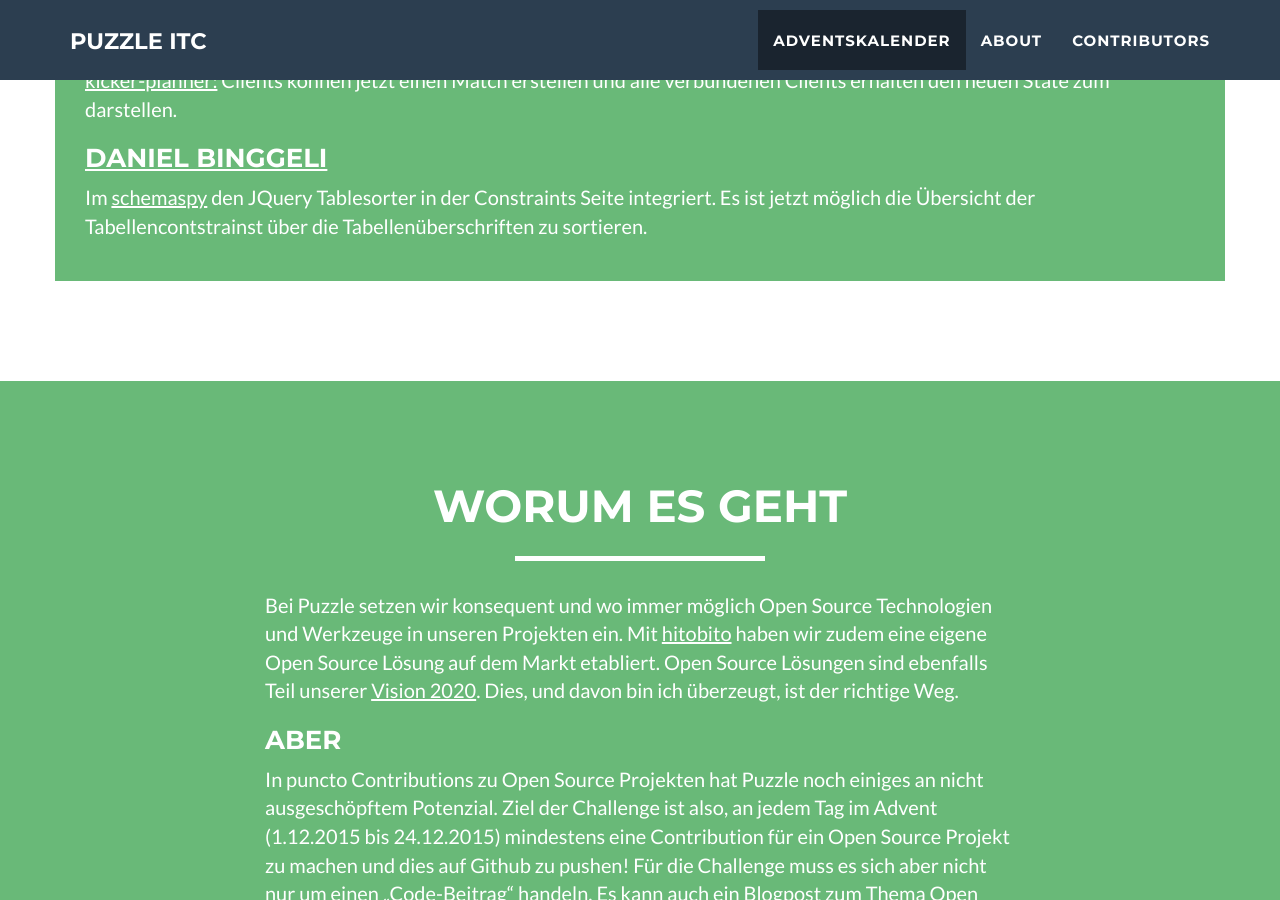
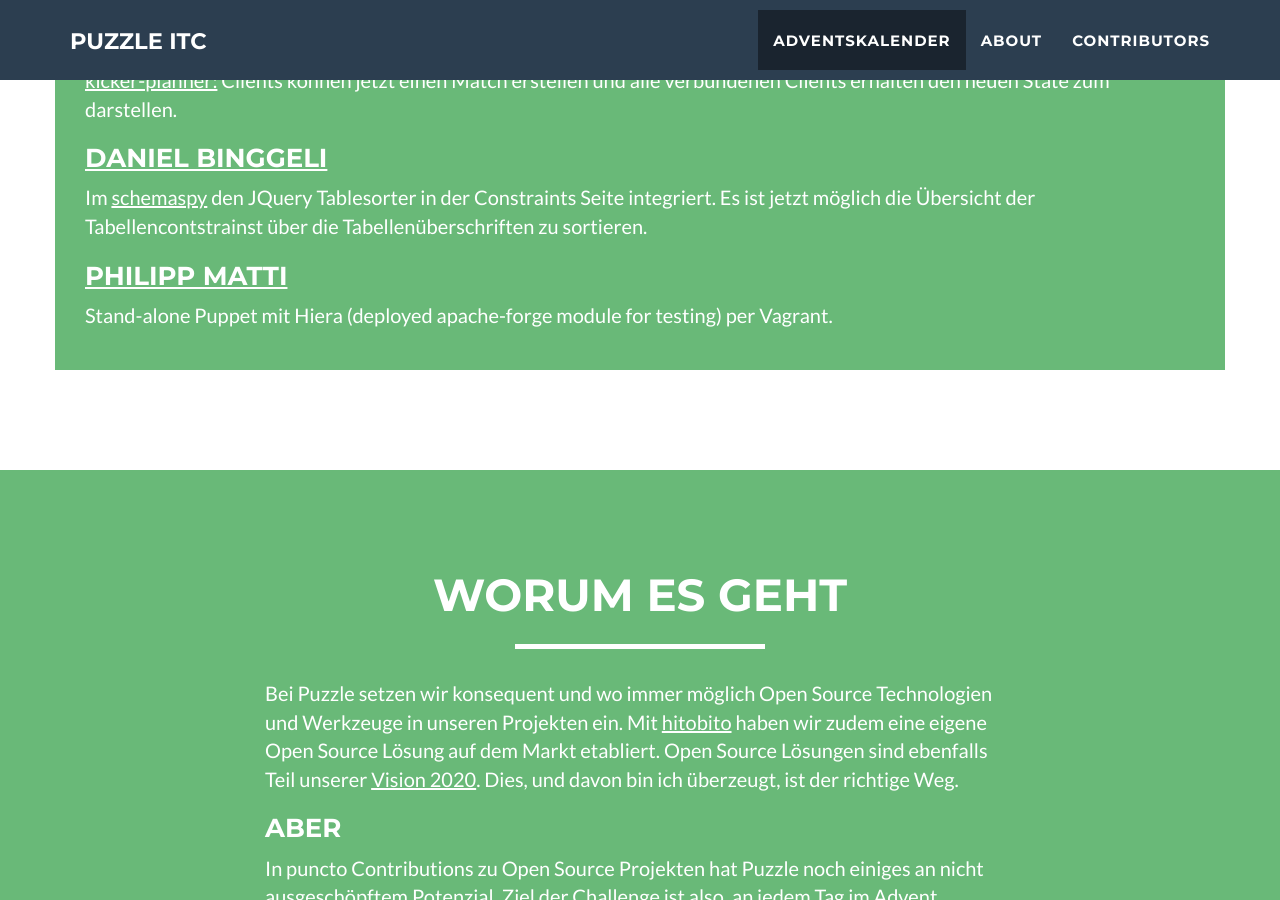
Before and after one commit to puzzle/opensource-advent-challenge-2015, a Jekyll site: the page built from index.html, in a window 1280 px wide and 900 px high, scrolled down 2710 px. Built offline with Jekyll 4.4.1, drawn with Linux system fonts in a browser that asks for light colours; nearby versions of some CDN libraries.

Commit message:
entry added for x-mas

```diff
--- a/_doors/24.markdown
+++ b/_doors/24.markdown
@@ -9,3 +9,6 @@ active: true
 
 ### [Daniel Binggeli](https://github.com/drnoa)
 Im [schemaspy](https://github.com/drnoa/schemaspy) den JQuery Tablesorter in der Constraints Seite integriert. Es ist jetzt möglich die Übersicht der Tabellencontstrainst über die Tabellenüberschriften zu sortieren.
+
+### [Philipp Matti](https://github.com/phil-matti/vagrant)
+Stand-alone Puppet mit Hiera (deployed apache-forge module for testing) per Vagrant.
```
